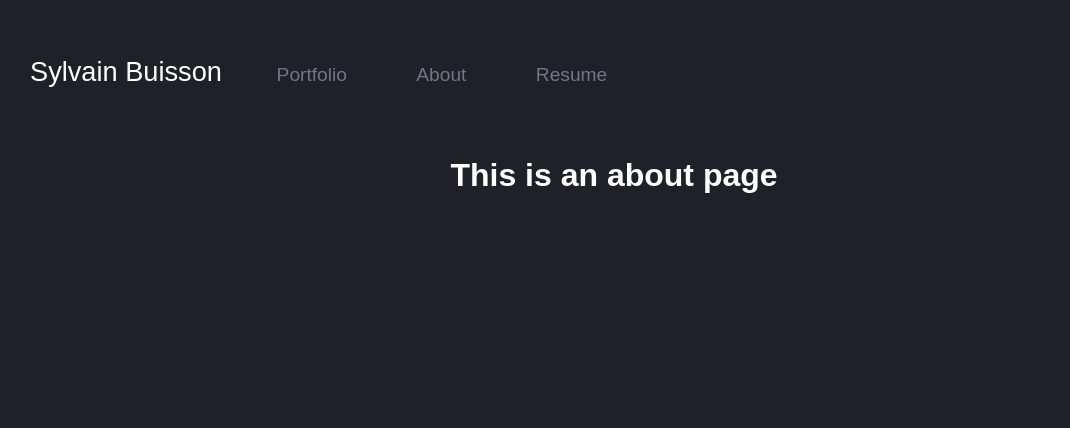
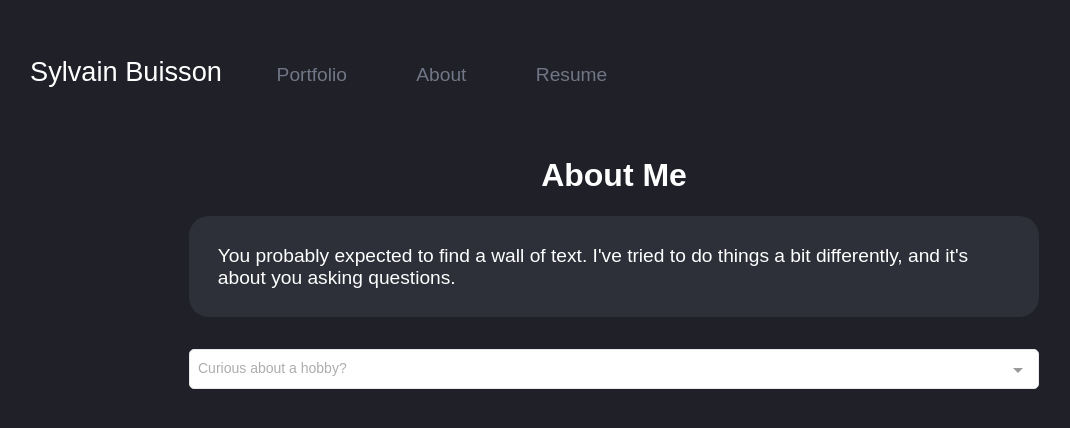
Before and after one commit to HarveyThePooka404/new-portfolio, a Vue app: page /#/about in a window 1280 px wide. Shown: the top 428 px of the page, without its empty margins (26-1096 px from the left). Built offline with nearby package versions, Linux system fonts and the light colour scheme; a web font is replaced by a local one.

Commit message:
added about, no instagram

```diff
--- a/package.json
+++ b/package.json
@@ -11,6 +11,7 @@
     "core-js": "^3.8.3",
     "vue": "^2.6.14",
     "vue-class-component": "^7.2.3",
+    "vue-multiselect": "^2.1.6",
     "vue-property-decorator": "^9.1.2",
     "vue-router": "^3.5.1",
     "vuex": "^3.6.2"
--- /dev/null
+++ b/src/assets/hobbies.json
@@ -0,0 +1,14 @@
+{
+    "Climbing" : {
+        "name": "Climbing",
+        "definition" : "Lorem Ipsum",
+        "enjoy": "Lorem Ipsum",
+        "recommendations": "Lorem Ipsum"
+    },
+    "Cooking" : {
+        "name": "Cooking",
+        "definition" : "It sounds weird to explain 'cooking', but one of the joy of software development is having to match your type against a lot of instances. So cooking is 'the act of preparing food for eating especially by heating : the act of cooking food'. I don't really cook a lot of sweets and desserts - and prefer to cook savory. Why? I think I'm better at eyeballing things, and the precise mesurements of pastry drives me crazy.",
+        "enjoy": "I've learned cooking while in Australia when I was 17. I was living in a host family, where we were up to 12 at times. My cooking was really impacted by that: I always cook too much, but I also cook for others and the joy of hosting. There were a lot of students from Asia (Korea, Japan, Thailand...) living with me, and it's also a key part of my cooking: cooking is a way of traveling and discovering cultures.",
+        "recommendations": "<ul> <li>If you are looking for a restaurant in Copenhagen, I'd recommend 'Barr'.</li> <li> If you are looking for a restaurant in Paris, I'd recommend 'Pierre Sang'.</li> <li>If you are looking for a good TV-show, go watch 'Somebody feed Phil' to get a taste of joy and sharing.</li></ul>"
+    }
+}
--- a/src/assets/stylesheet.scss
+++ b/src/assets/stylesheet.scss
@@ -9,7 +9,7 @@ $body-font: 'Saroti', sans-serif;
 @mixin devices ($breakpoint) {
 
     @if $breakpoint == tablet {
-    @media only screen and (max-width: 768px) {
+    @media only screen and (max-width: 815px) {
       @content;
     }
   }
--- /dev/null
+++ b/src/components/about/HobbyContainer.vue
@@ -0,0 +1,47 @@
+<template>
+     <div v-if="hobby" class="hobby-container">
+        <div class="hobby-title">
+            <h1>{{hobby.name}}</h1>
+        </div>
+        <div class="hobby-content">
+            <h3> What is it? </h3>
+            <p> {{hobby.definition}} </p>
+
+            <h3> What do I love about it? </h3>
+            <p> {{hobby.enjoy}} </p>
+
+            <h3> Any recommendations? </h3>
+            <p v-html="hobby.recommendations" />
+        </div>
+     </div>
+</template>
+
+<script lang='ts'>
+import { Component, Vue, Prop } from 'vue-property-decorator';
+
+@Component({})
+export default class HobbyContainer extends Vue {
+    @Prop() hobby!: any
+}
+</script>
+
+<style lang='scss' scoped>
+     @use '@/assets/stylesheet.scss' as stylesheet;
+
+    .hobby-container {
+        background-color: #253345;
+        border: solid 1px #253345;
+        border-radius: 20px;
+        padding: 2em;
+        position: relative;
+     }
+
+     .hobby-title {
+        text-align: left;
+        color: stylesheet.$highlight-blue;
+     }
+
+     .hobby-content {
+        text-align: left;
+     }
+</style>
--- a/src/router/index.ts
+++ b/src/router/index.ts
@@ -11,7 +11,7 @@ const routes: Array<RouteConfig> = [
       title: "Sylvain Buisson - Home"
     },
     component: () =>
-      import(/* webpackChunkName: "home") */ "../views/HomeView.vue"),
+      import(/* webpackChunkName: "home" */ "../views/HomeView.vue"),
   },
   {
     path: "/about",
--- a/src/views/AboutView.vue
+++ b/src/views/AboutView.vue
@@ -1,5 +1,72 @@
 <template>
-  <div class="about">
-    <h1>This is an about page</h1>
-  </div>
+   <div class="about-grid">
+    <div class="about-container">
+     <h1> About Me </h1>
+     <Container> You probably expected to find a wall of text. I've tried to do things a bit differently, and it's about you asking questions. </Container>
+     <Multiselect v-model="value" :options="options" class="multiselect" placeholder="Curious about a hobby?"/>
+
+     <hobby-container :hobby="hobbies[value]"/>
+   </div>
+
+   </div>
+
 </template>
+
+<script lang='ts'>
+import { Component, Vue } from 'vue-property-decorator';
+import Container from "@/components/layout/Container.vue";
+import HobbyContainer from "@/components/about/HobbyContainer.vue";
+
+//https://vue-multiselect.js.org/
+import Multiselect from 'vue-multiselect'
+
+//data
+import hobbies from "@/assets/hobbies.json"
+
+@Component({
+  components: {
+    Container,
+    Multiselect,
+    HobbyContainer
+  }
+})
+export default class AboutView extends Vue {
+
+  value = null
+  hobbies = hobbies;
+
+  options: string[] = Object.keys(hobbies);
+}
+</script>
+
+<style src="vue-multiselect/dist/vue-multiselect.min.css"></style>
+<style lang='scss' scoped>
+   @use '@/assets/stylesheet.scss' as stylesheet;
+
+   @include stylesheet.devices(mobile) {
+    .about-grid {
+      margin: 0 2em;
+    }
+   }
+
+      @include stylesheet.devices(tablet) {
+    .about-grid {
+      margin: 0 2em;
+    }
+   }
+
+   .multiselect {
+    margin: 2em 0;
+   }
+   .about-grid {
+    display: flex;
+    flex-flow: column;
+    place-items: center;
+   }
+
+   .about-container {
+    max-width: 850px;
+    display: flex;
+    flex-flow: column;
+   }
+</style>
--- a/tsconfig.json
+++ b/tsconfig.json
@@ -4,6 +4,8 @@
     "module": "esnext",
     "strict": true,
     "jsx": "preserve",
+    "noImplicitAny": false,
+    "allowJs": true,
     "moduleResolution": "node",
     "experimentalDecorators": true,
     "skipLibCheck": true,
```
Also changed, not shown: 1 other file (tests, documents, lock files or other folders).
